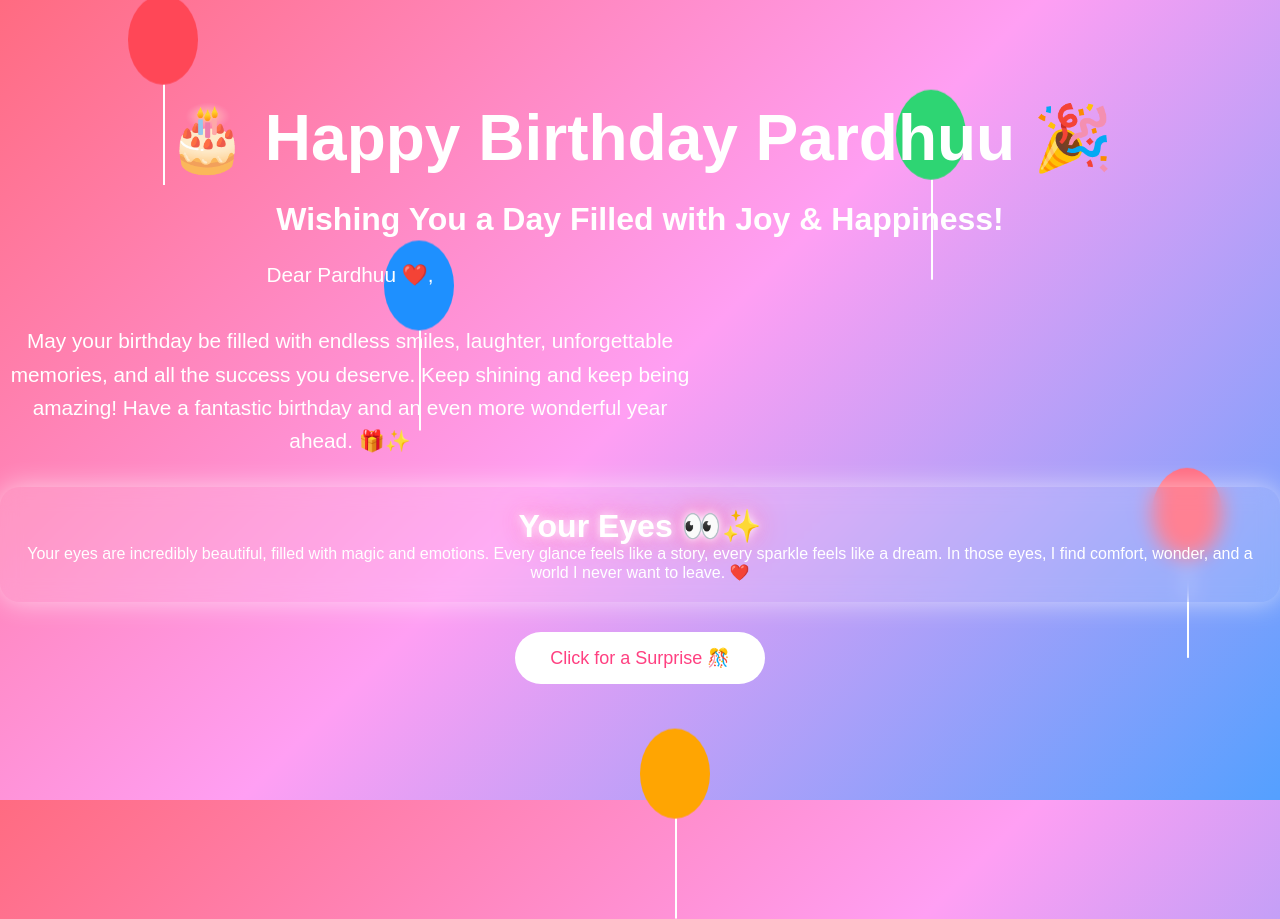
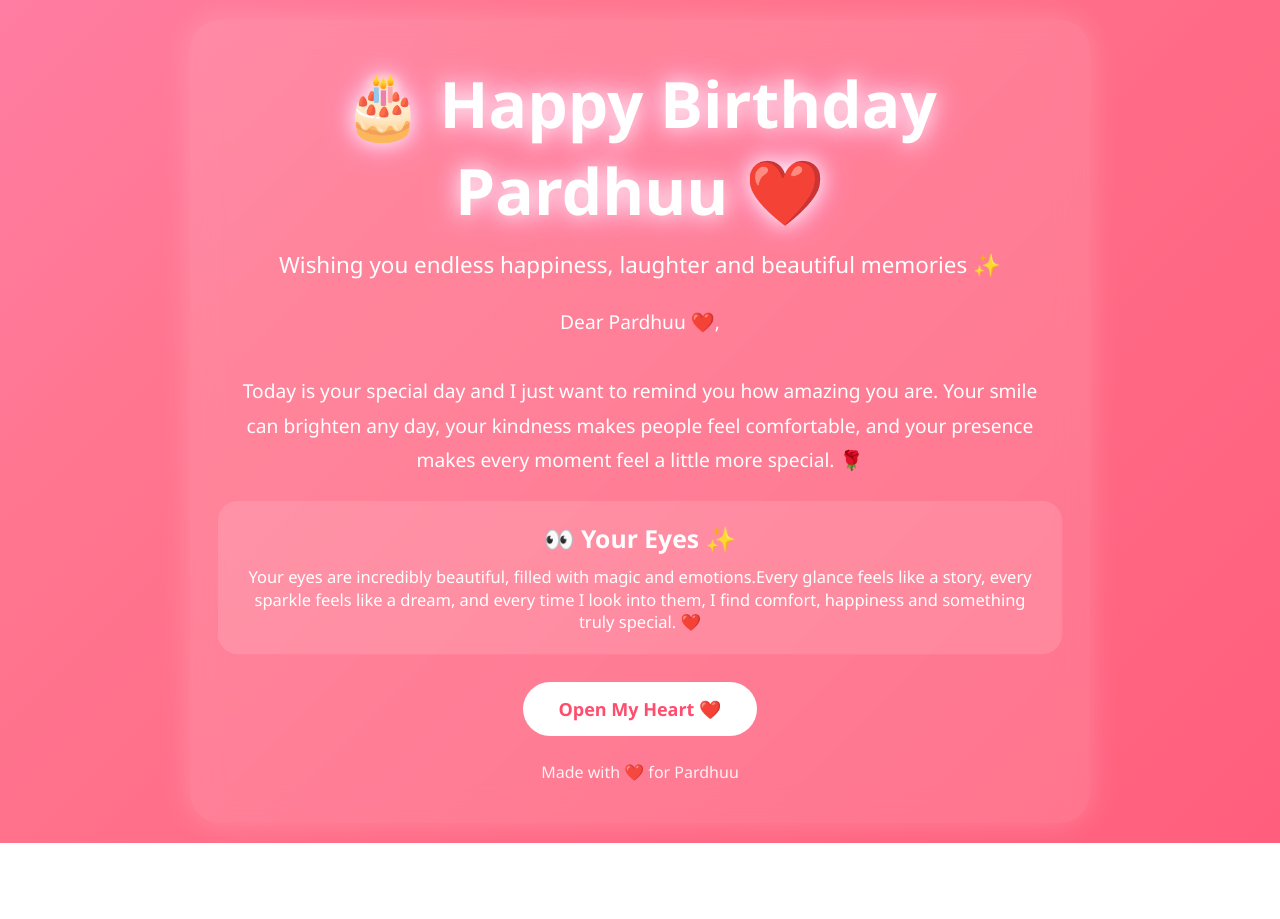
Before and after one commit to munafshaik045/Pardhuu-, a plain HTML site: page index.html in a window 1280 px wide. After the commit the page ends 843 px from the top, so only its background shows below. Drawn offline with Linux system fonts and the light colour scheme.

Commit message:
Revise birthday message and improve styles
Updated the birthday message and enhanced styling with new animations and gradient backgrounds.

```diff
--- a/index.html
+++ b/index.html
@@ -1,210 +1,236 @@
-<!DOCTYPE html>
-<html lang="en">
+<!DOCTYPE html><html lang="en">
 <head>
 <meta charset="UTF-8">
 <meta name="viewport" content="width=device-width, initial-scale=1.0">
-<title>Happy Birthday Pardhuu 🎂</title>
-
-<style>
+<title>Happy Birthday Pardhuu ❤️</title><style>
 *{
     margin:0;
     padding:0;
     box-sizing:border-box;
-    font-family:'Poppins',sans-serif;
+    font-family:'Segoe UI',sans-serif;
 }
 
 body{
-    height:100vh;
+    min-height:100vh;
+    background:linear-gradient(-45deg,#ff4d6d,#ff758f,#ff9ff3,#6c5ce7);
+    background-size:400% 400%;
+    animation:gradient 10s ease infinite;
+    overflow:hidden;
+    color:white;
+}
+
+@keyframes gradient{
+    0%{background-position:0% 50%;}
+    50%{background-position:100% 50%;}
+    100%{background-position:0% 50%;}
+}
+
+.container{
     display:flex;
     justify-content:center;
     align-items:center;
-    background:linear-gradient(135deg,#ff6b81,#ff9ff3,#54a0ff);
-    overflow:hidden;
+    min-height:100vh;
+    padding:20px;
 }
 
-.container{
+.card{
+    width:100%;
+    max-width:900px;
     text-align:center;
-    color:white;
-    z-index:10;
+    background:rgba(255,255,255,0.12);
+    backdrop-filter:blur(15px);
+    border-radius:30px;
+    padding:40px;
+    box-shadow:0 0 30px rgba(255,255,255,0.2);
 }
 
 h1{
     font-size:4rem;
-    animation:bounce 2s infinite;
+    margin-bottom:15px;
+    animation:glow 2s infinite alternate;
 }
 
-h2{
-    font-size:2rem;
-    margin-top:10px;
+@keyframes glow{
+    from{
+        text-shadow:0 0 10px #fff;
+    }
+    to{
+        text-shadow:0 0 25px #fff,
+                    0 0 45px #ff9ff3;
+    }
+}
+
+.subtitle{
+    font-size:1.4rem;
+    margin-bottom:25px;
 }
 
 .message{
-    margin-top:20px;
-    font-size:1.3rem;
-    max-width:700px;
-    line-height:1.6;
+    font-size:1.2rem;
+    line-height:1.8;
+}
+
+.eyes{
+    margin-top:25px;
+    padding:20px;
+    border-radius:20px;
+    background:rgba(255,255,255,0.12);
+    animation:pulse 2s infinite;
+}
+
+@keyframes pulse{
+    0%,100%{
+        transform:scale(1);
+    }
+    50%{
+        transform:scale(1.03);
+    }
+}
+
+.eyes h2{
+    margin-bottom:10px;
 }
 
 .btn{
     margin-top:30px;
     padding:15px 35px;
     border:none;
-    border-radius:30px;
+    border-radius:50px;
     background:white;
-    color:#ff4081;
+    color:#ff4d6d;
     font-size:18px;
+    font-weight:bold;
     cursor:pointer;
     transition:.3s;
 }
 
 .btn:hover{
-    transform:scale(1.1);
+    transform:scale(1.08);
 }
 
-@keyframes bounce{
-    0%,100%{transform:translateY(0);}
-    50%{transform:translateY(-15px);}
+#wish{
+    display:none;
+    margin-top:25px;
+    padding:25px;
+    border-radius:20px;
+    background:rgba(255,255,255,0.15);
+    animation:fadeIn 2s;
 }
 
-/* Balloons */
-.balloon{
-    position:absolute;
-    bottom:-150px;
-    width:70px;
-    height:90px;
-    border-radius:50%;
-    animation:float 8s infinite;
-}
-
-.balloon::after{
-    content:'';
-    position:absolute;
-    width:2px;
-    height:100px;
-    background:white;
-    left:50%;
-    top:90px;
-}
-
-.red{background:#ff4757; left:10%; animation-delay:0s;}
-.blue{background:#1e90ff; left:30%; animation-delay:2s;}
-.yellow{background:#ffa502; left:50%; animation-delay:4s;}
-.green{background:#2ed573; left:70%; animation-delay:1s;}
-.pink{background:#ff6b81; left:90%; animation-delay:3s;}
-
-@keyframes float{
-    0%{
+@keyframes fadeIn{
+    from{
+        opacity:0;
+        transform:translateY(20px);
+    }
+    to{
+        opacity:1;
         transform:translateY(0);
-    }
-    100%{
-        transform:translateY(-120vh);
     }
 }
 
-.hidden{
-    display:none;
-    margin-top:20px;
-    font-size:1.5rem;
-    color:#fff;
+.heart{
+    position:fixed;
+    font-size:25px;
+    animation:floatUp linear forwards;
+    pointer-events:none;
 }
 
-    .eyes-message{
-    margin-top:30px;
-    padding:20px;
-    background:rgba(255,255,255,0.15);
-    backdrop-filter:blur(10px);
-    border-radius:20px;
-    animation:glow 3s infinite alternate;
+@keyframes floatUp{
+    from{
+        transform:translateY(100vh);
+        opacity:1;
+    }
+    to{
+        transform:translateY(-100px);
+        opacity:0;
+    }
 }
 
-.eyes-message span{
-    display:block;
-    font-size:2rem;
-    font-weight:bold;
-    color:#fff;
-    text-shadow:0 0 10px #fff,
-                0 0 20px #ff9ff3,
-                0 0 30px #ff6b81;
+.footer{
+    margin-top:25px;
+    font-size:1rem;
+    opacity:.9;
+}
+</style></head><body><div class="container"><div class="card"><h1>🎂 Happy Birthday Pardhuu ❤️</h1><p class="subtitle">
+Wishing you endless happiness, laughter and beautiful memories ✨
+</p><div class="message">
+Dear Pardhuu ❤️,<br><br>Today is your special day and I just want to remind you how amazing you are.
+
+Your smile can brighten any day,
+your kindness makes people feel comfortable,
+and your presence makes every moment feel a little more special. 🌹
+
+</div><div class="eyes"><h2>👀 Your Eyes ✨</h2><p>
+Your eyes are incredibly beautiful,
+filled with magic and emotions.Every glance feels like a story,
+every sparkle feels like a dream,
+and every time I look into them,
+I find comfort, happiness and something truly special. ❤️
+
+</p></div><button class="btn" onclick="showWish()">
+Open My Heart ❤️
+</button><div id="wish"><h2>💖 A Special Message For You 💖</h2><p style="line-height:1.8;margin-top:15px;">There are some people who enter our lives and make everything brighter.
+
+You are one of those people. ❤️
+
+Thank you for your smile,
+your kindness,
+your beautiful heart,
+and all the wonderful moments.
+
+May your birthday be filled with happiness,
+love,
+success,
+and every dream you wish for. ✨
+
+No matter what,
+you will always be someone very special.
+
+🎂 Happy Birthday Pardhuu 🎉
+
+❤️✨💖
+
+</p></div><div class="footer">
+Made with ❤️ for Pardhuu
+</div></div></div><script>
+
+function showWish(){
+
+document.getElementById("wish").style.display="block";
+
+for(let i=0;i<100;i++){
+createHeart();
 }
 
-@keyframes glow{
-    from{box-shadow:0 0 15px rgba(255,255,255,0.3);}
-    to{box-shadow:0 0 35px rgba(255,255,255,0.8);}
 }
-</style>
-</head>
 
-<body>
+function createHeart(){
 
-<div class="balloon red"></div>
-<div class="balloon blue"></div>
-<div class="balloon yellow"></div>
-<div class="balloon green"></div>
-<div class="balloon pink"></div>
+const heart=document.createElement("div");
 
-<div class="container">
-    <h1>🎂 Happy Birthday Pardhuu 🎉</h1>
+heart.className="heart";
 
-    <h2>Wishing You a Day Filled with Joy & Happiness!</h2>
+const hearts=["❤️","💖","💕","💗","💘"];
 
-    <p class="message">
-        Dear Pardhuu ❤️,<br><br>
-        May your birthday be filled with endless smiles, laughter,
-        unforgettable memories, and all the success you deserve.
-        Keep shining and keep being amazing!
-        Have a fantastic birthday and an even more wonderful year ahead. 🎁✨
-    </p>
+heart.innerHTML=hearts[Math.floor(Math.random()*hearts.length)];
 
-    <div class="eyes-message">
-    <span>Your Eyes 👀✨</span>
-    <p>
-        Your eyes are incredibly beautiful, filled with magic and emotions.
-        Every glance feels like a story, every sparkle feels like a dream.
-        In those eyes, I find comfort, wonder, and a world I never want to leave. ❤️
-    </p>
-    </div>
+heart.style.left=Math.random()*100+"vw";
 
-    <button class="btn" onclick="showWish()">
-        Click for a Surprise 🎊
-    </button>
+heart.style.fontSize=(20+Math.random()*30)+"px";
 
-    <div id="wish" class="hidden">
-        🎉 You are Special, Pardhuu! 🎂<br>
-        May all your dreams come true! ❤️✨
-    </div>
-</div>
+const duration=4+Math.random()*4;
 
-<script>
-function showWish(){
-    document.getElementById("wish").style.display="block";
+heart.style.animationDuration=duration+"s";
 
-    for(let i=0;i<50;i++){
-        let confetti=document.createElement("div");
-        confetti.style.position="absolute";
-        confetti.style.width="10px";
-        confetti.style.height="10px";
-        confetti.style.background=
-            `hsl(${Math.random()*360},100%,50%)`;
-        confetti.style.left=Math.random()*100+"vw";
-        confetti.style.top="-20px";
-        confetti.style.borderRadius="50%";
+document.body.appendChild(heart);
 
-        document.body.appendChild(confetti);
+setTimeout(()=>{
+heart.remove();
+},duration*1000);
 
-        let fall=Math.random()*5+3;
+}
 
-        confetti.animate([
-            {transform:"translateY(0px)"},
-            {transform:`translateY(${window.innerHeight}px)`}
-        ],{
-            duration:fall*1000,
-            iterations:1
-        });
+setInterval(createHeart,700);
 
-        setTimeout(()=>confetti.remove(),fall*1000);
-    }
-}
-</script>
-
-</body>
+</script></body>
 </html>
```
